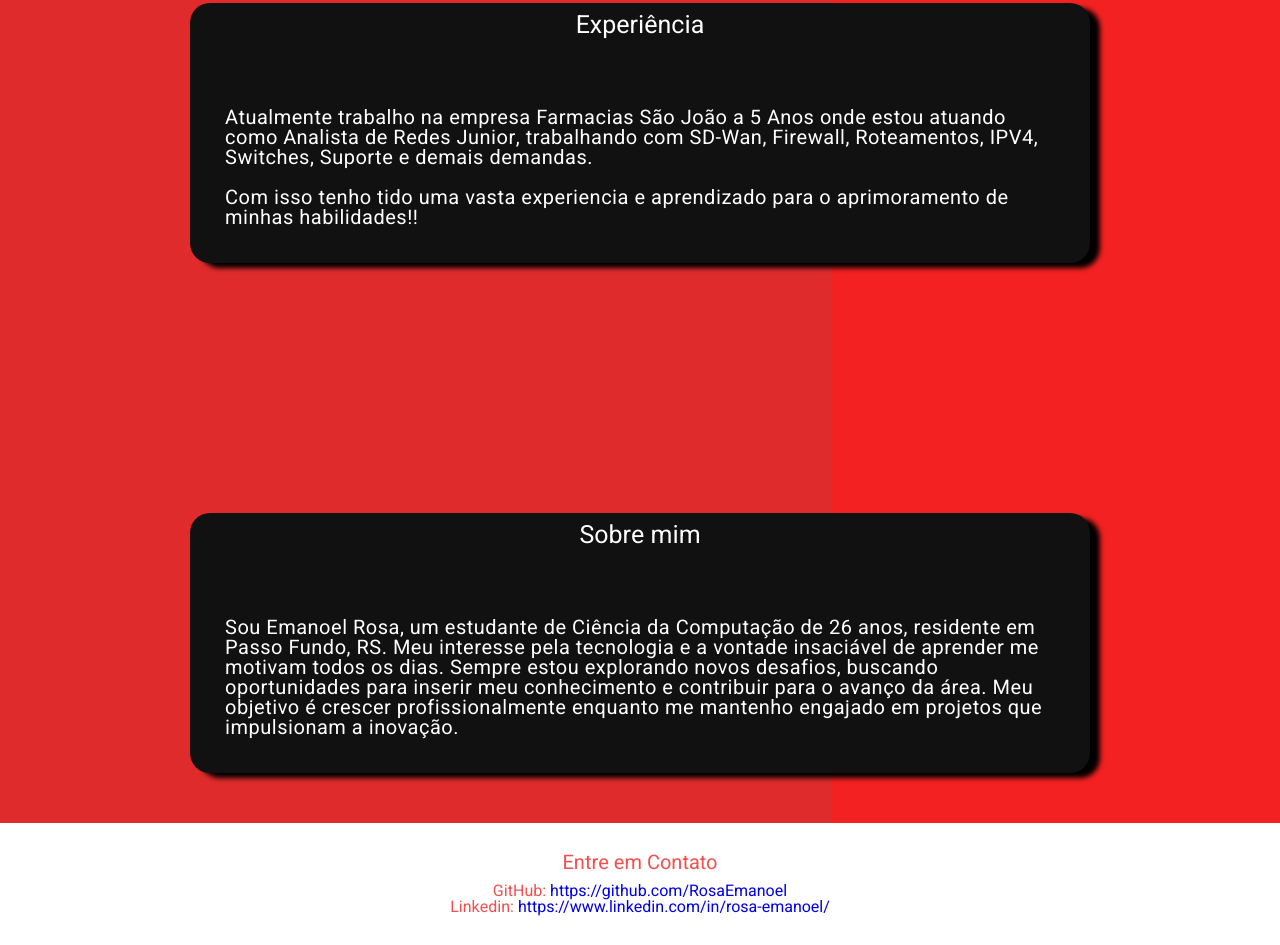
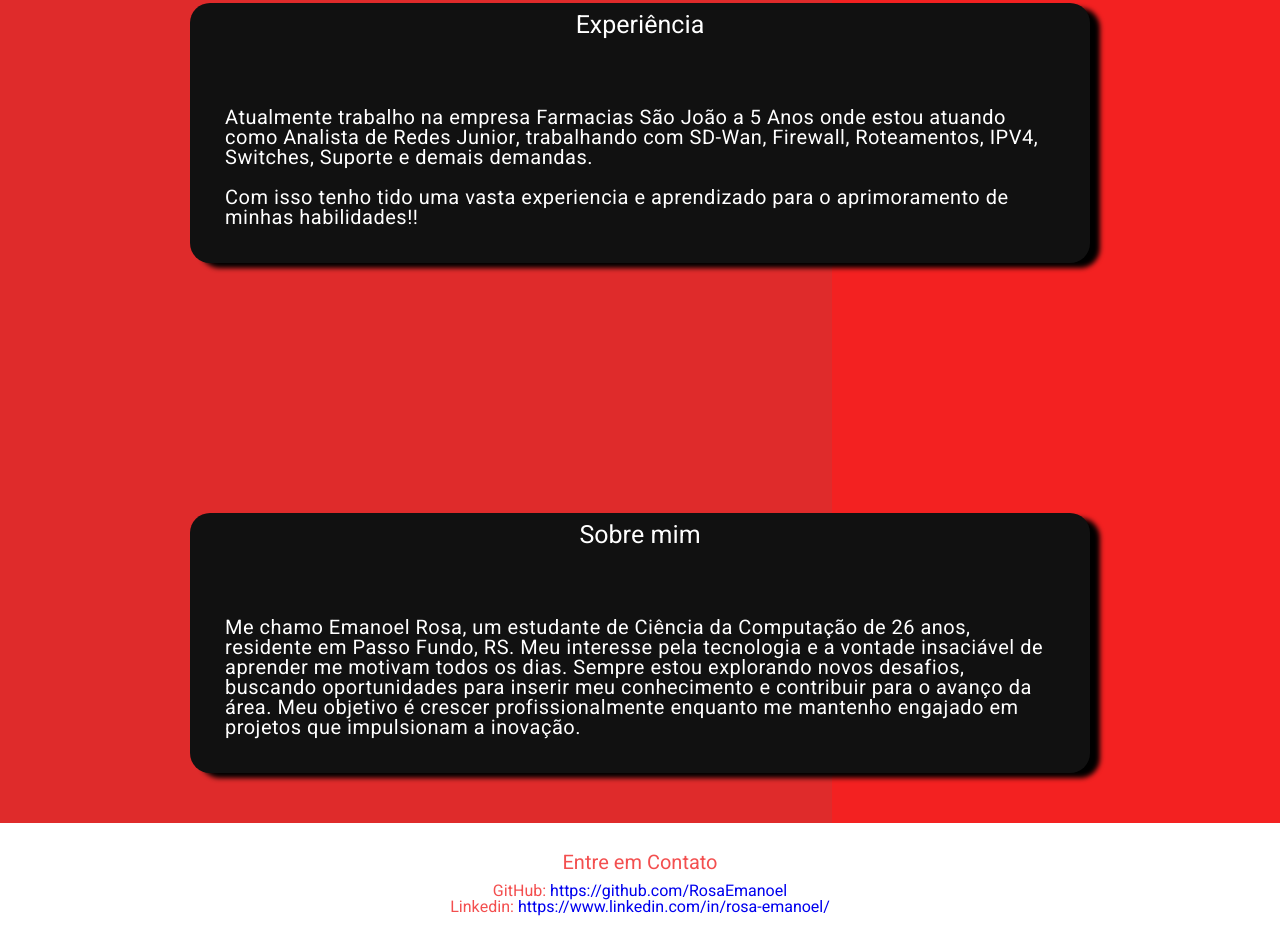
Before and after one commit to RosaEmanoel/repositorioEmanoelRosa, a plain HTML site: page index.html in a window 1280 px wide. Shown: the part 1131-2076 px from the top of the page. Drawn offline with Linux system fonts and the light colour scheme.

Commit message:
Update index.html

```diff
--- a/index.html
+++ b/index.html
@@ -62,7 +62,7 @@
 
         <div class="divSobremim" id="divSobremim">
             <h2 class="tituloh2">Sobre mim</h2>
-            <p class="texto">Sou Emanoel Rosa, um estudante de Ciência da Computação de 26 anos,
+            <p class="texto">Me chamo Emanoel Rosa, um estudante de Ciência da Computação de 26 anos,
                 residente em Passo Fundo, RS. Meu interesse pela tecnologia e a
                 vontade insaciável de aprender me motivam todos os dias.
                 Sempre estou explorando novos desafios, buscando
```
